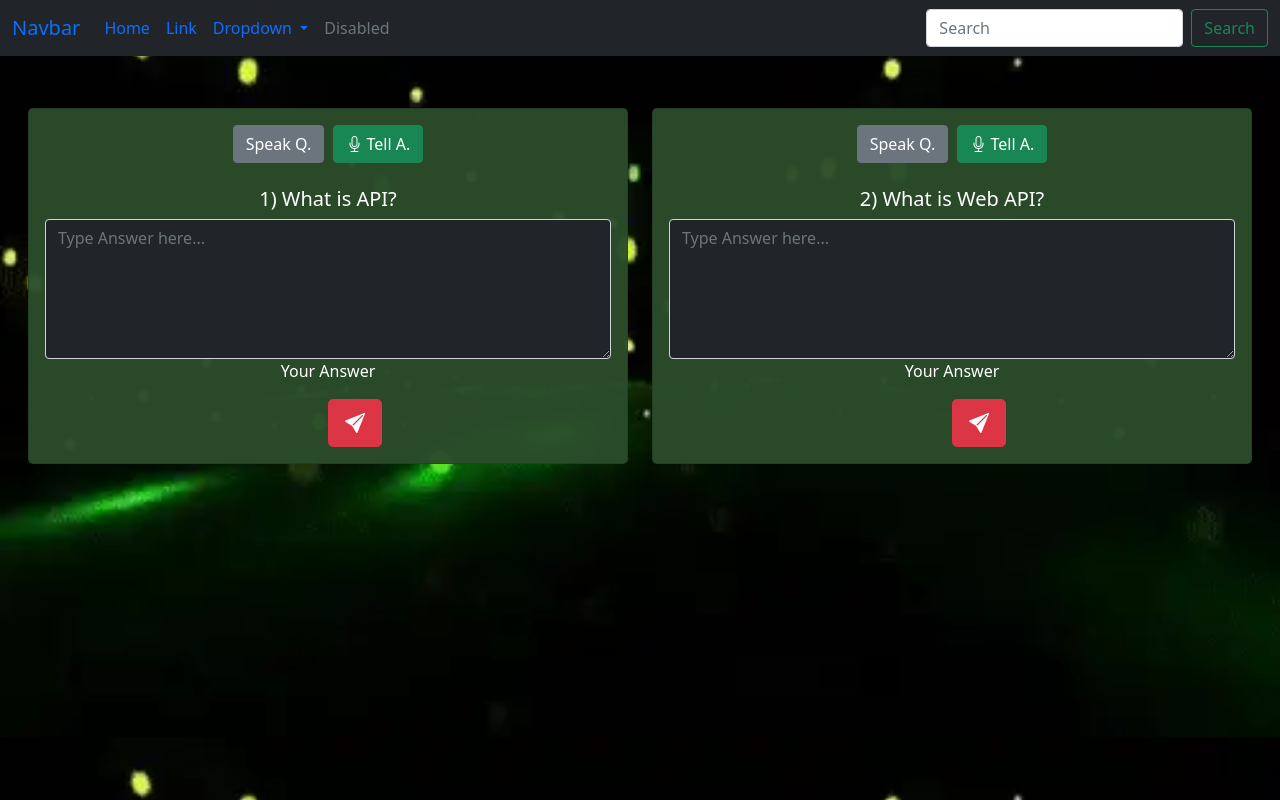
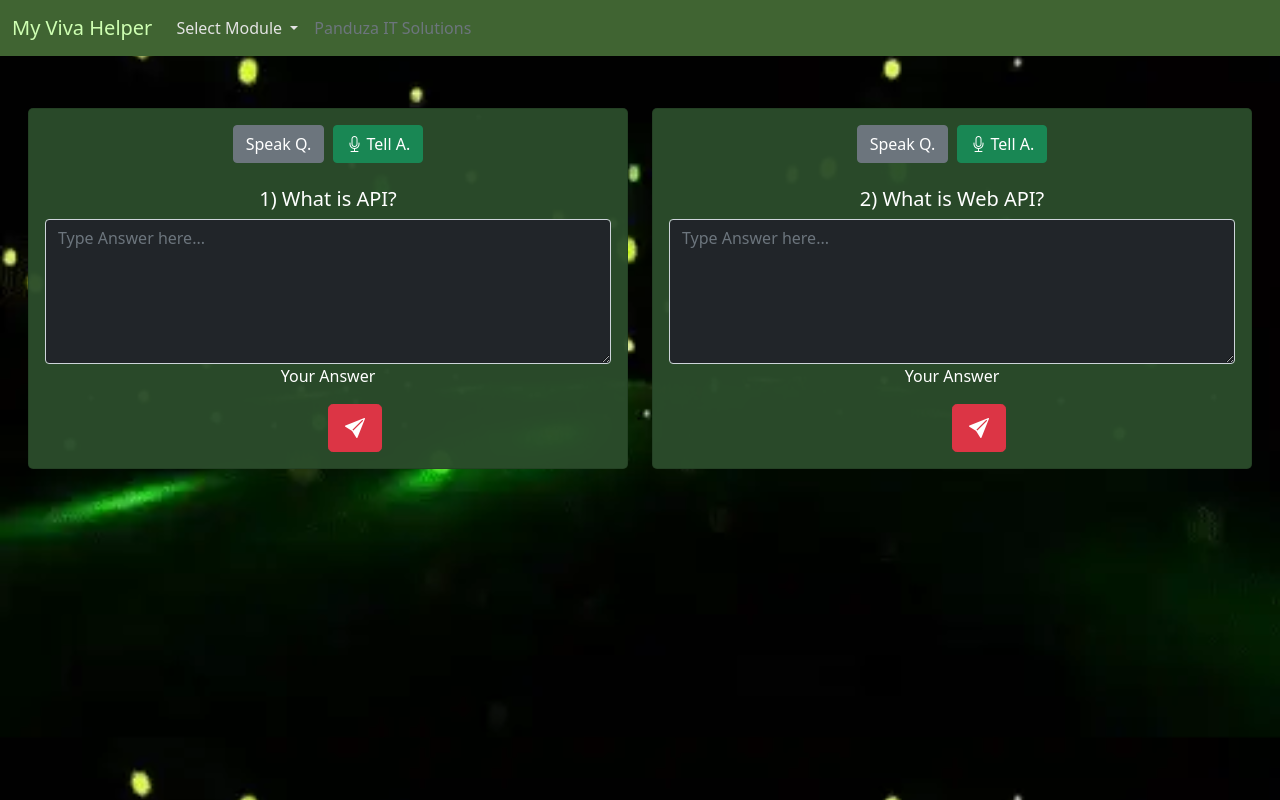
Before and after one commit to kaligu/AI-Quiz-WebApp, a plain HTML site: page index.html in a window 1280 px wide. Drawn offline with nearby package versions, Linux system fonts and the light colour scheme.

Commit message:
implementing boosrap

```diff
--- a/index.html
+++ b/index.html
@@ -14,39 +14,39 @@
 </head>
 <body>
 
-<nav class="navbar navbar-expand-lg bg-body-tertiary bg-dark">
+<nav class="navbar navbar-expand-lg bg-body-tertiary" style="background-color: #406432">
     <div class="container-fluid">
-        <a class="navbar-brand" href="#">Navbar</a>
-        <button class="navbar-toggler" type="button" data-bs-toggle="collapse" data-bs-target="#navbarSupportedContent" aria-controls="navbarSupportedContent" aria-expanded="false" aria-label="Toggle navigation">
-            <span class="navbar-toggler-icon"></span>
+        <a class="navbar-brand" href="#" style="color: #ceffb2">My Viva Helper</a>
+        <button class="navbar-toggler" type="button" data-bs-toggle="collapse" data-bs-target="#navbarSupportedContent" aria-controls="navbarSupportedContent" aria-expanded="false" aria-label="Toggle navigation" style="background-color: #ceffb2">
+            <span class="navbar-toggler-icon"> </span>
         </button>
         <div class="collapse navbar-collapse" id="navbarSupportedContent">
             <ul class="navbar-nav me-auto mb-2 mb-lg-0">
-                <li class="nav-item">
-                    <a class="nav-link active" aria-current="page" href="#">Home</a>
-                </li>
-                <li class="nav-item">
-                    <a class="nav-link" href="#">Link</a>
-                </li>
+<!--                <li class="nav-item">-->
+<!--                    <a class="nav-link active" aria-current="page" href="#">Home</a>-->
+<!--                </li>-->
+<!--                <li class="nav-item">-->
+<!--                    <a class="nav-link" href="#">Link</a>-->
+<!--                </li>-->
                 <li class="nav-item dropdown">
-                    <a class="nav-link dropdown-toggle" href="#" role="button" data-bs-toggle="dropdown" aria-expanded="false">
-                        Dropdown
+                    <a class="nav-link dropdown-toggle" href="#" role="button" data-bs-toggle="dropdown" aria-expanded="false" style="color: #e3e3e3">
+                        Select Module
                     </a>
                     <ul class="dropdown-menu">
-                        <li><a class="dropdown-item" href="#">Action</a></li>
-                        <li><a class="dropdown-item" href="#">Another action</a></li>
+                        <li><a class="dropdown-item" href="#">CNS</a></li>
+                        <li><a class="dropdown-item" href="#">AAD</a></li>
                         <li><hr class="dropdown-divider"></li>
-                        <li><a class="dropdown-item" href="#">Something else here</a></li>
+<!--                        <li><a class="dropdown-item" href="#">Something else here</a></li>-->
                     </ul>
                 </li>
                 <li class="nav-item">
-                    <a class="nav-link disabled">Disabled</a>
+                    <a class="nav-link disabled">Panduza IT Solutions</a>
                 </li>
             </ul>
-            <form class="d-flex" role="search">
-                <input class="form-control me-2" type="search" placeholder="Search" aria-label="Search">
-                <button class="btn btn-outline-success" type="submit">Search</button>
-            </form>
+<!--            <form class="d-flex" role="search">-->
+<!--                <input class="form-control me-2" type="search" placeholder="Search" aria-label="Search">-->
+<!--                <button class="btn btn-outline-success" type="submit">Search</button>-->
+<!--            </form>-->
         </div>
     </div>
 </nav>
--- a/js/script.js
+++ b/js/script.js
@@ -69,15 +69,20 @@ function Quiz(id, question, correctAnswer, correctAnswerSyntaxes , link1 , link2
 
 
 //      Database Initialise
+
 let quiz1 = new Quiz(1, 'What is API?', '' +
     '😊API is a program designed to communicate between two components.' +
     '\n😊The Internet is not a must.' +
-    '\n😊API(A-Application__some application , P-programming__code ,I-interface__comminunicate between two components', ['program', 'communicate between two components'] , '','', '',  0);
+    '\n😊API(A-Application__some application , P-programming__code ,I-interface__comminunicate between two components',
+    ['program', 'communicate between two components']
+    , '','', '',  0);
 quizObjList.push(quiz1);
 
 let quiz2 = new Quiz(2, 'What is Web API?', '' +
     '\n😊Web API is a subset of API Superset.' +
-    '\n😊Web API is a program designed to communicate between two components by the internet', ['subset','program', 'communicate between two components','internet'] , '', '','',0);
+    '\n😊Web API is a program designed to communicate between two components by the internet',
+    ['subset','program', 'communicate between two components','internet']
+    , '', '','',0);
 quizObjList.push(quiz2);
 
 
@@ -99,14 +104,14 @@ quizObjList.forEach((quiz, index) => {
                     <button type="button" class="btn btn-success" style="margin-left: 5px" id="tellBtn${index + 1}"><i class="bi bi-mic"></i> Tell A.</button>
                     <br><br>
                     <h5 class="card-title" style="color: white">${index + 1}) ${quiz.getQuestion()}</h5>
-                    <textarea class="form-control bg-dark" placeholder="Type Answer here..." id="userAnswertxtarea${index + 1}" style="color: white; height:140px"></textarea>
+                    <textarea class="form-control bg-dark" placeholder="Type Answer here..." id="userAnswertxtarea${index + 1}" style="color: white; height:145px"></textarea>
                     <label for="userAnswertxtarea${index + 1}" style="color: white">Your Answer</label>
                     <p class="card-text"></p>
 
                     <button type="button" class="btn btn-danger btn-lg" id="sendBtn${index + 1}" style="display: block; margin-left: 50%"><i class="bi bi-send-fill"></i></button>
 
                     <button type="button" class="btn btn-danger btn-lg" id="markBtn${index + 1}" style="display: none; margin-left: 50%">0/0</button>
-                    <p class="card-text" style="color: #ffbcbc; display: none;" id="correctsyntaxestxtarea${index + 1}">syntaxes</p>
+                    <p class="card-text" style="color: #c5ffa4; display: none;" id="correctsyntaxestxtarea${index + 1}">syntaxes</p>
                     <button type="button" class="btn btn-warning btn-lg" id="retryBtn${index + 1}" style="display: none; margin-left: 50%;  margin-top: 10px" ><i class="bi bi-arrow-counterclockwise"></i></button>
                 </div>
                 <div class="card-footer text-body-secondary" style="background-color: rgba(121,121,121,0.91); display: none " id="card-footer-answers-body${index + 1}">
@@ -115,7 +120,7 @@ quizObjList.forEach((quiz, index) => {
                         <label for="realQfootertxt${index + 1}" style="color: #858585">Q.</label>
                     </div>
                     <div class="form-floating bg-dark">
-                        <textarea readonly type="email" class="form-control" id="realAfootertxt${index + 1}" style="color: white; background-color: #2f2f2f; height:140px"></textarea>
+                        <textarea readonly type="email" class="form-control" id="realAfootertxt${index + 1}" style="color: white; background-color: #2f2f2f; height:150px"></textarea>
                         <label for="realAfootertxt${index + 1}" style="color: #858585">A.</label>
                     </div>
                      <p><a class="link-offset-2" href="${quiz.getLink1()}" target="_blank" style="color: #001e97">${quiz.getLink1()}</a></p>
```
